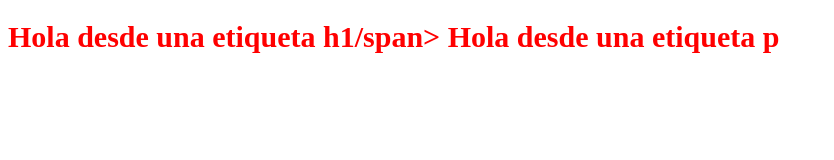
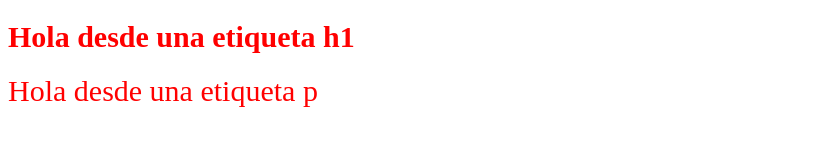
Before and after one commit to CristianMontoya98/Javascript-web-components, a plain HTML site: page Slotted/index.html in a window 1280 px wide. Shown: the whole page, without its empty margins (0-834 px from the left). Drawn offline with Linux system fonts and the light colour scheme.

Commit message:
fix(index.html): Correct closing tag for title slot in my-element

```diff
--- a/Slotted/index.html
+++ b/Slotted/index.html
@@ -7,7 +7,7 @@
   </head>
   <body>
     <my-element>
-      <span slot="title">Hola desde una etiqueta h1/span>
+      <span slot="title">Hola desde una etiqueta h1</span>
       <span slot="parrafo">Hola desde una etiqueta p</span>
     </my-element>
     <script type="module" src="./my-element.js"></script>
```
